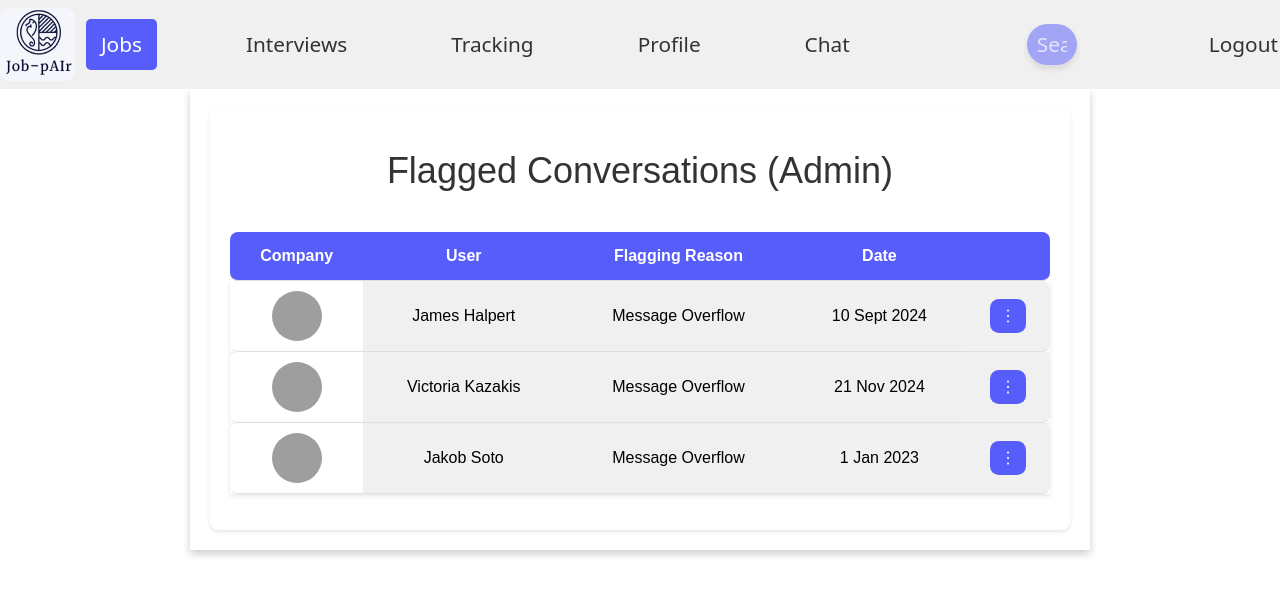
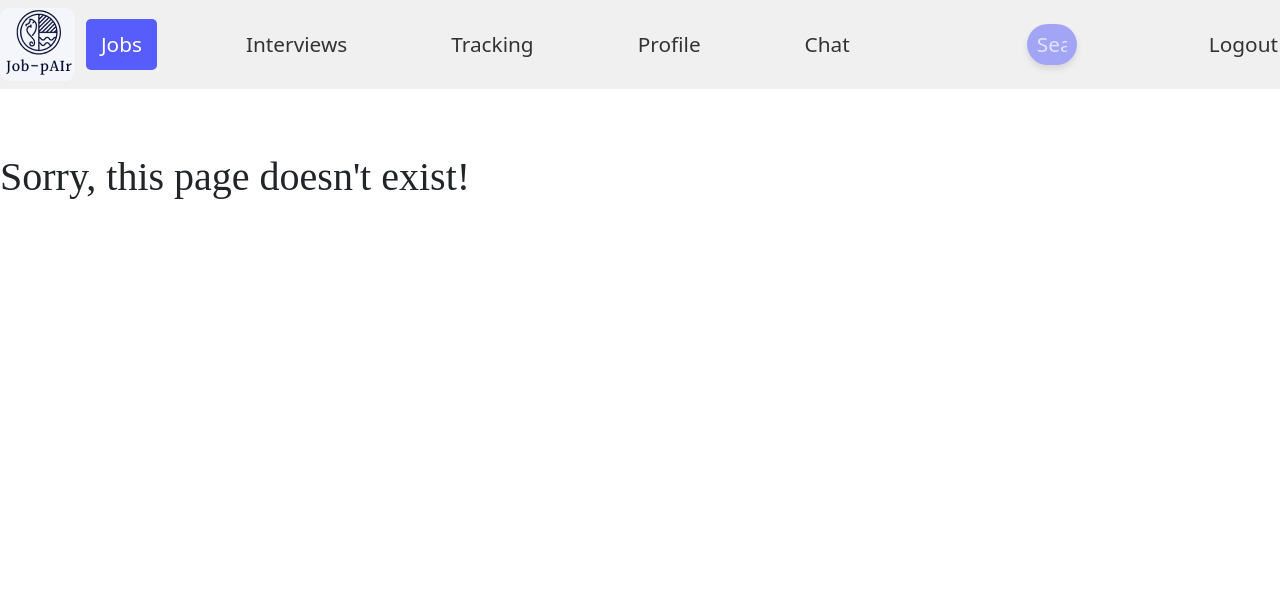
Before and after one commit to num4n1/Job-pair, a React (Create React App) app in the folder job-pair-frontend/: page /admin/flagged-conversations in a window 1280 px wide. Shown: the top 596 px of the page. Built offline with nearby package versions, Linux system fonts and the light colour scheme; grey boxes are pictures that could not be loaded.

Commit message:
resolving conflict

```diff
--- a/job-pair-frontend/src/App.js
+++ b/job-pair-frontend/src/App.js
@@ -19,7 +19,6 @@ function App() {
       <Route path="/companyprofile/:id" element={<Companyprofilepage/>} />
       <Route path="/jobpage/:id" element={<Jobpage/>} />
       <Route path="/applicants/:id" element={<JobApplicants/>} />
-      <Route path="/admin/flagged-conversations" element={<AdminPanelPage />} />
       {/* <Route path="/tracking" element={<TrackingPage2 />} />
       <Route path="/scholarships" element={<JobsPage />} />
       <Route path="/salaries" element={<SalariesPage />} />
```
